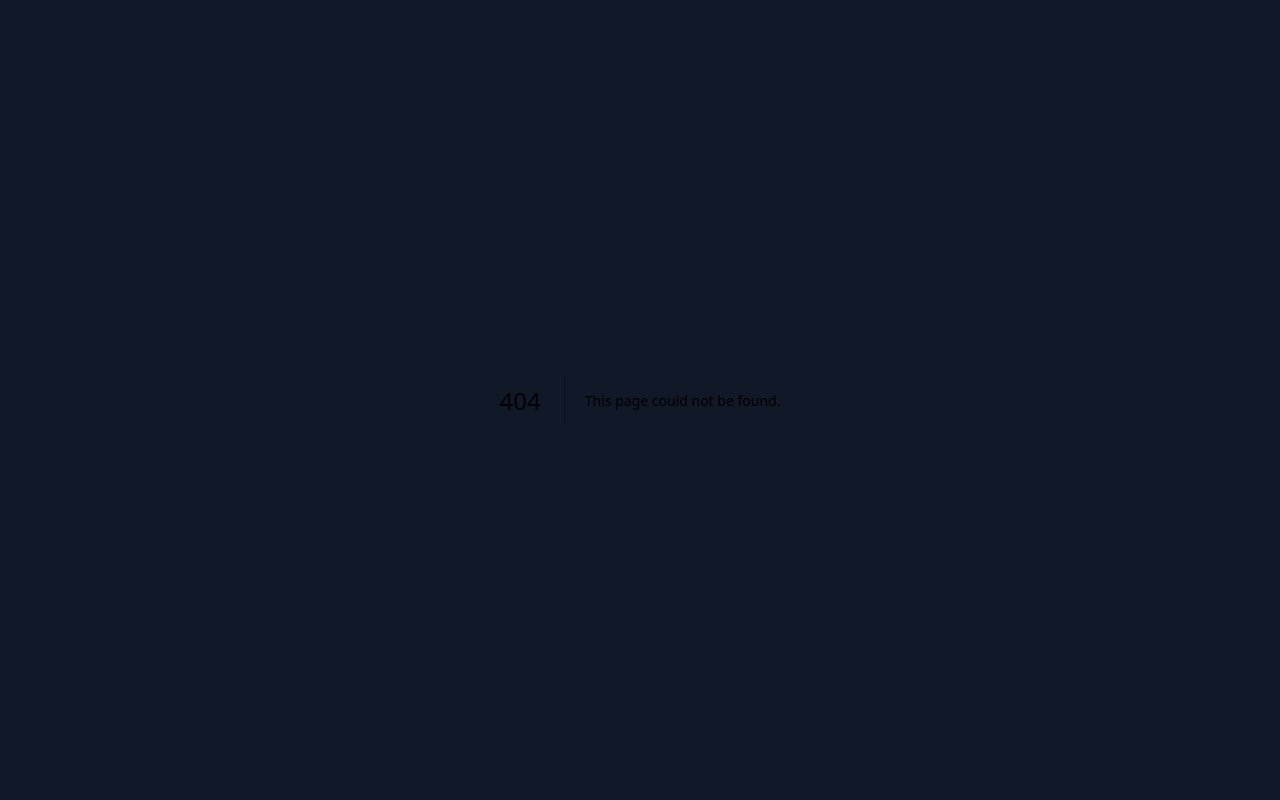
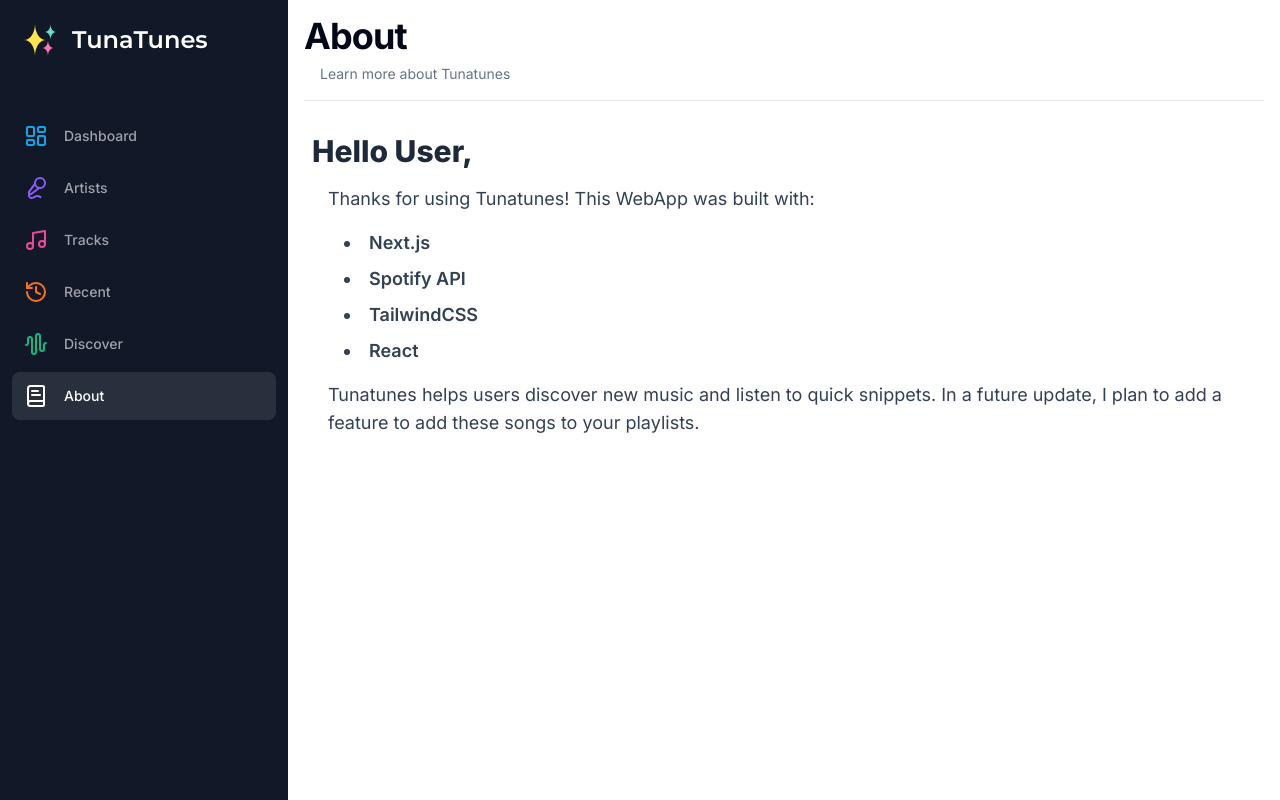
Before and after one commit to Exploser/TunaTunes, a Next.js app: page /about in a window 1280 px wide. Before the commit this address had no page. Built offline with nearby package versions, Linux system fonts and the light colour scheme.

Commit message:
Implement About Page

```diff
--- /dev/null
+++ b/app/(routes)/(pages)/about/page.tsx
@@ -0,0 +1,22 @@
+import { Heading } from "@/components/ui/heading";
+
+const AboutPage = () => {
+    return (
+        <>
+            <Heading title="About" description="Learn more about Tunatunes" />
+            <div className="px-6 py-4 text-slate-700">
+                <h3 className="font-extrabold text-3xl py-4 text-slate-800">Hello User,</h3>
+                <p className="text-lg px-4">Thanks for using Tunatunes! This WebApp was built with:</p>
+                <ul className="list-disc list-inside text-lg px-8 py-4 space-y-2 text-left">
+                    <li className="font-semibold">Next.js</li>
+                    <li className="font-semibold">Spotify API</li>
+                    <li className="font-semibold">TailwindCSS</li>
+                    <li className="font-semibold">React</li>
+                </ul>
+                <p className="text-lg px-4 text-left">Tunatunes helps users discover new music and listen to quick snippets. In a future update, I plan to add a feature to add these songs to your playlists.</p>
+            </div>
+        </>
+    );
+}
+
+export default AboutPage;
```
